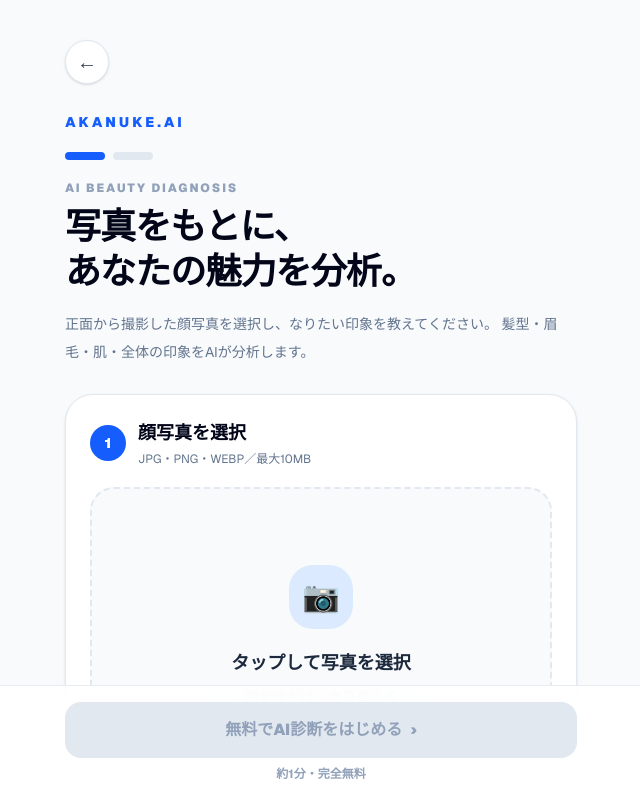
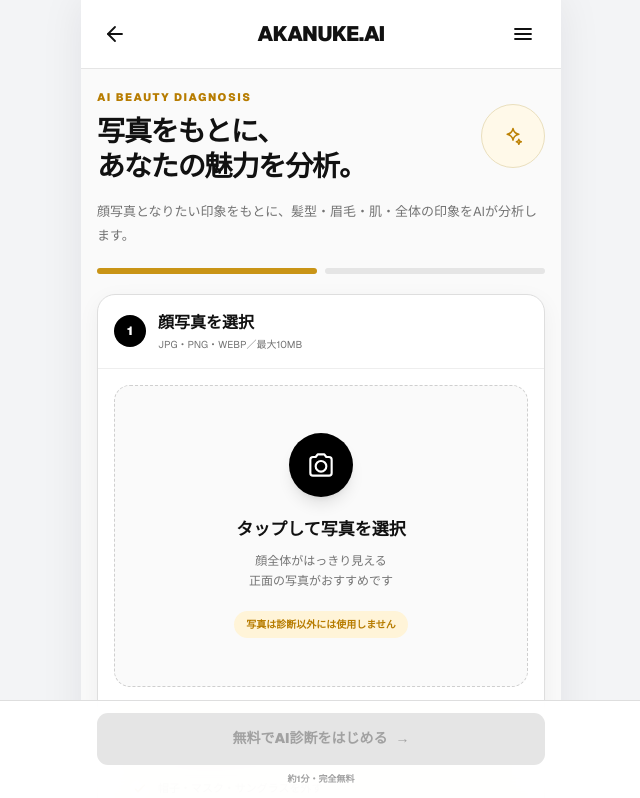
Before and after one commit to mori10tech/akanuke-ai, a Next.js app: page /upload in a window 1280 px wide. Shown: the top 798 px of the page, without its empty margins (319-959 px from the left). Built offline with nearby package versions, Linux system fonts and the light colour scheme.

Commit message:
feat: アップロード画面を新デザインへ統一

```diff
--- a/app/upload/page.tsx
+++ b/app/upload/page.tsx
@@ -1,6 +1,7 @@
 "use client";
 
 import { useEffect, useMemo, useRef, useState } from "react";
+import Link from "next/link";
 import { useRouter } from "next/navigation";
 
 type ImpressionOption = {
@@ -19,56 +20,56 @@ const impressionOptions: ImpressionOption[] = [
   {
     id: "fresh",
     label: "爽やか",
-    description: "明るく、清潔で好印象な雰囲気",
+    description: "明るく清潔感のある、好印象な雰囲気",
     icon: "🌿",
   },
   {
     id: "mature",
     label: "大人っぽい",
     description: "落ち着きがあり、洗練された印象",
-    icon: "🕴️",
+    icon: "♟",
   },
   {
     id: "clean",
     label: "清潔感",
     description: "髪・眉・肌を整えた万人受けする印象",
-    icon: "✨",
+    icon: "✦",
   },
   {
     id: "attractive",
     label: "異性ウケ",
     description: "親しみやすさと魅力を高める方向",
-    icon: "❤️",
+    icon: "♡",
   },
   {
     id: "business",
     label: "ビジネス向き",
     description: "仕事で信頼されやすい誠実な印象",
-    icon: "💼",
+    icon: "▣",
   },
   {
     id: "korean",
     label: "韓国系",
     description: "透明感とトレンド感のあるスタイル",
-    icon: "🇰🇷",
+    icon: "◇",
   },
   {
     id: "masculine",
     label: "男らしい",
     description: "力強く、頼りがいのある印象",
-    icon: "💪",
+    icon: "◆",
   },
   {
     id: "gentle",
     label: "優しそう",
     description: "柔らかく、話しかけやすい雰囲気",
-    icon: "😊",
+    icon: "◡",
   },
   {
     id: "smart",
     label: "知的・スマート",
     description: "理性的で、すっきり洗練された印象",
-    icon: "🧠",
+    icon: "◎",
   },
   {
     id: RECOMMENDED_OPTION_ID,
@@ -77,6 +78,95 @@ const impressionOptions: ImpressionOption[] = [
     icon: "✦",
   },
 ];
+
+function ArrowLeftIcon() {
+  return (
+    <svg
+      viewBox="0 0 24 24"
+      aria-hidden="true"
+      className="h-6 w-6"
+      fill="none"
+      stroke="currentColor"
+      strokeWidth="1.8"
+      strokeLinecap="round"
+      strokeLinejoin="round"
+    >
+      <path d="M19 12H5" />
+      <path d="m12 19-7-7 7-7" />
+    </svg>
+  );
+}
+
+function MenuIcon() {
+  return (
+    <svg
+      viewBox="0 0 24 24"
+      aria-hidden="true"
+      className="h-6 w-6"
+      fill="none"
+      stroke="currentColor"
+      strokeWidth="1.8"
+      strokeLinecap="round"
+    >
+      <path d="M4 7h16" />
+      <path d="M4 12h16" />
+      <path d="M4 17h16" />
+    </svg>
+  );
+}
+
+function CameraIcon() {
+  return (
+    <svg
+      viewBox="0 0 24 24"
+      aria-hidden="true"
+      className="h-8 w-8"
+      fill="none"
+      stroke="currentColor"
+      strokeWidth="1.6"
+      strokeLinecap="round"
+      strokeLinejoin="round"
+    >
+      <path d="M4 8a2 2 0 0 1 2-2h2l1.5-2h5L16 6h2a2 2 0 0 1 2 2v10a2 2 0 0 1-2 2H6a2 2 0 0 1-2-2V8Z" />
+      <circle cx="12" cy="13" r="4" />
+    </svg>
+  );
+}
+
+function SparkleIcon() {
+  return (
+    <svg
+      viewBox="0 0 24 24"
+      aria-hidden="true"
+      className="h-5 w-5"
+      fill="none"
+      stroke="currentColor"
+      strokeWidth="1.8"
+      strokeLinecap="round"
+      strokeLinejoin="round"
+    >
+      <path d="M12 3c.8 4.1 2.9 6.2 7 7-4.1.8-6.2 2.9-7 7-.8-4.1-2.9-6.2-7-7 4.1-.8 6.2-2.9 7-7Z" />
+      <path d="M19 16c.3 1.7 1.3 2.7 3 3-1.7.3-2.7 1.3-3 3-.3-1.7-1.3-2.7-3-3 1.7-.3 2.7-1.3 3-3Z" />
+    </svg>
+  );
+}
+
+function CheckIcon() {
+  return (
+    <svg
+      viewBox="0 0 24 24"
+      aria-hidden="true"
+      className="h-4 w-4"
+      fill="none"
+      stroke="currentColor"
+      strokeWidth="2.2"
+      strokeLinecap="round"
+      strokeLinejoin="round"
+    >
+      <path d="m5 12 4 4L19 6" />
+    </svg>
+  );
+}
 
 export default function UploadPage() {
   const router = useRouter();
@@ -153,7 +243,6 @@ export default function UploadPage() {
 
       setPreview(reader.result);
       setNotice(null);
-
       window.sessionStorage.setItem(IMAGE_STORAGE_KEY, reader.result);
 
       window.setTimeout(() => {
@@ -189,7 +278,6 @@ export default function UploadPage() {
           ? []
           : [RECOMMENDED_OPTION_ID],
       );
-
       return;
     }
 
@@ -224,7 +312,6 @@ export default function UploadPage() {
         behavior: "smooth",
         block: "start",
       });
-
       return;
     }
 
@@ -238,9 +325,9 @@ export default function UploadPage() {
 
   if (!isLoaded) {
     return (
-      <main className="flex min-h-screen items-center justify-center bg-slate-50">
+      <main className="flex min-h-screen items-center justify-center bg-[#f3f4f6]">
         <div
-          className="h-10 w-10 animate-spin rounded-full border-4 border-slate-200 border-t-blue-600"
+          className="h-9 w-9 animate-spin rounded-full border-[3px] border-neutral-200 border-t-[#c99416]"
           aria-label="読み込み中"
         />
       </main>
@@ -248,96 +335,118 @@ export default function UploadPage() {
   }
 
   return (
-    <main className="min-h-screen bg-slate-50 px-4 pb-36 pt-6 sm:px-6 sm:pt-10">
-      <div className="mx-auto w-full max-w-lg">
-        <header className="mb-7">
+    <main className="min-h-screen bg-[#f3f4f6] text-[#111111]">
+      <div className="mx-auto min-h-screen w-full max-w-[480px] bg-[#fafafa] shadow-[0_0_40px_rgba(15,23,42,0.08)]">
+        <header className="sticky top-0 z-40 border-b border-[#e5e5e5] bg-white/95 backdrop-blur-xl">
+          <div className="grid h-[68px] grid-cols-[48px_1fr_48px] items-center px-3">
+            <Link
+              href="/"
+              aria-label="トップページへ戻る"
+              className="flex h-11 w-11 items-center justify-center rounded-full transition hover:bg-neutral-100 active:scale-95"
+            >
+              <ArrowLeftIcon />
+            </Link>
+
+            <Link
+              href="/"
+              className="text-center text-[21px] font-black tracking-[-0.03em]"
+            >
+              AKANUKE.AI
+            </Link>
+
             <button
               type="button"
-            onClick={() => router.push("/")}
-            className="flex h-11 w-11 items-center justify-center rounded-full border border-slate-200 bg-white text-xl font-bold text-slate-700 shadow-sm transition active:scale-95"
-            aria-label="トップページへ戻る"
+              aria-label="メニューを開く"
+              className="flex h-11 w-11 items-center justify-center rounded-full transition hover:bg-neutral-100 active:scale-95"
             >
-            ←
+              <MenuIcon />
             </button>
+          </div>
+        </header>
 
-          <p className="mt-7 text-sm font-black tracking-[0.22em] text-blue-600">
-            AKANUKE.AI
+        <div className="px-4 pb-36 pt-5">
+          <div className="flex items-center justify-between">
+            <div>
+              <p className="text-[11px] font-black tracking-[0.14em] text-[#b77c00]">
+                AI BEAUTY DIAGNOSIS
+              </p>
+
+              <h1 className="mt-2 text-[28px] font-black leading-[1.25] tracking-[-0.04em]">
+                写真をもとに、
+                <br />
+                あなたの魅力を分析。
+              </h1>
+            </div>
+
+            <div className="flex h-16 w-16 items-center justify-center rounded-full border border-[#eadfbd] bg-[#fff9e9] text-[#bd8205]">
+              <SparkleIcon />
+            </div>
+          </div>
+
+          <p className="mt-4 text-[13px] leading-6 text-neutral-500">
+            顔写真となりたい印象をもとに、髪型・眉毛・肌・全体の印象をAIが分析します。
           </p>
 
           <div className="mt-5 flex items-center gap-2">
-            <span className="h-2 w-10 rounded-full bg-blue-600" />
-            <span
-              className={`h-2 w-10 rounded-full transition-colors ${
-                preview ? "bg-blue-600" : "bg-slate-200"
+            <div className="h-1.5 flex-1 rounded-full bg-[#c99416]" />
+            <div
+              className={`h-1.5 flex-1 rounded-full transition-colors ${
+                preview ? "bg-[#c99416]" : "bg-neutral-200"
               }`}
             />
           </div>
 
-          <p className="mt-5 text-xs font-black tracking-[0.16em] text-slate-400">
-            AI BEAUTY DIAGNOSIS
-          </p>
-
-          <h1 className="mt-2 text-3xl font-black leading-tight tracking-tight text-slate-950 sm:text-4xl">
-            写真をもとに、
-            <br />
-            あなたの魅力を分析。
-          </h1>
-
-          <p className="mt-4 text-sm leading-7 text-slate-500">
-            正面から撮影した顔写真を選択し、なりたい印象を教えてください。
-            髪型・眉毛・肌・全体の印象をAIが分析します。
-          </p>
-        </header>
-
-        <section className="rounded-[28px] border border-slate-200 bg-white p-4 shadow-sm sm:p-6">
-          <div className="flex items-center gap-3">
-            <span className="flex h-9 w-9 items-center justify-center rounded-full bg-blue-600 text-sm font-black text-white">
+          <section className="mt-5 overflow-hidden rounded-[18px] border border-[#dedede] bg-white shadow-[0_6px_22px_rgba(15,23,42,0.05)]">
+            <div className="flex items-center gap-3 border-b border-[#eeeeee] px-4 py-4">
+              <span className="flex h-8 w-8 items-center justify-center rounded-full bg-black text-[12px] font-black text-white">
                 1
               </span>
 
               <div>
-              <h2 className="text-lg font-black text-slate-950">
-                顔写真を選択
-              </h2>
-
-              <p className="mt-1 text-xs text-slate-500">
+                <h2 className="text-[16px] font-black">顔写真を選択</h2>
+                <p className="mt-0.5 text-[10px] text-neutral-500">
                   JPG・PNG・WEBP／最大10MB
                 </p>
               </div>
             </div>
 
-          <label className="mt-5 block cursor-pointer overflow-hidden rounded-3xl border-2 border-dashed border-slate-200 bg-slate-50 transition hover:border-blue-300 hover:bg-blue-50/30">
+            <div className="p-4">
+              <label className="block cursor-pointer overflow-hidden rounded-[16px] border border-dashed border-[#cfcfcf] bg-[#fafafa] transition hover:border-[#c99416]">
                 {preview ? (
-              <div className="relative bg-slate-100">
+                  <div className="relative bg-neutral-100">
                     {/* eslint-disable-next-line @next/next/no-img-element */}
                     <img
                       src={preview}
                       alt="選択した顔写真"
-                  className="block max-h-[520px] min-h-80 w-full object-contain"
+                      className="block max-h-[500px] min-h-[320px] w-full object-contain"
                     />
 
-                <div className="pointer-events-none absolute inset-x-0 bottom-0 bg-gradient-to-t from-black/40 to-transparent px-4 pb-4 pt-14">
-                  <p className="text-center text-sm font-bold text-white">
+                    <div className="pointer-events-none absolute inset-x-0 bottom-0 bg-gradient-to-t from-black/60 to-transparent px-4 pb-4 pt-16">
+                      <p className="text-center text-[12px] font-black text-white">
                         タップして写真を変更
                       </p>
                     </div>
                   </div>
                 ) : (
-              <div className="flex min-h-80 items-center justify-center px-6 text-center">
+                  <div className="flex min-h-[300px] items-center justify-center px-6 text-center">
                     <div>
-                  <span className="mx-auto flex h-16 w-16 items-center justify-center rounded-3xl bg-blue-100 text-3xl">
-                    📷
+                      <span className="mx-auto flex h-16 w-16 items-center justify-center rounded-full bg-black text-white shadow-lg">
+                        <CameraIcon />
                       </span>
 
-                  <p className="mt-5 text-lg font-black text-slate-800">
+                      <p className="mt-5 text-[17px] font-black">
                         タップして写真を選択
                       </p>
 
-                  <p className="mt-2 text-sm leading-6 text-slate-400">
+                      <p className="mt-2 text-[12px] leading-5 text-neutral-500">
                         顔全体がはっきり見える
                         <br />
                         正面の写真がおすすめです
                       </p>
+
+                      <span className="mt-5 inline-flex rounded-full bg-[#fff4d8] px-3 py-1.5 text-[10px] font-black text-[#b77c00]">
+                        写真は診断以外には使用しません
+                      </span>
                     </div>
                   </div>
                 )}
@@ -354,80 +463,82 @@ export default function UploadPage() {
                 <button
                   type="button"
                   onClick={handleResetImage}
-              className="mt-3 w-full rounded-xl py-3 text-sm font-bold text-slate-500 transition hover:bg-slate-50 hover:text-slate-800"
+                  className="mt-3 w-full rounded-[10px] border border-[#dedede] py-3 text-[12px] font-black transition hover:bg-neutral-50"
                 >
                   写真を削除して選び直す
                 </button>
               )}
 
-          <div className="mt-5 rounded-2xl bg-blue-50 p-5">
-            <p className="text-sm font-black text-blue-700">
+              <div className="mt-4 rounded-[14px] bg-[#fff9e9] p-4">
+                <p className="text-[12px] font-black text-[#b77c00]">
                   きれいに診断するためのポイント
                 </p>
 
-            <ul className="mt-3 space-y-2 text-sm leading-6 text-slate-600">
-              <li className="flex gap-2">
-                <span className="font-black text-blue-600">✓</span>
-                明るい場所で正面を向く
+                <ul className="mt-3 space-y-2.5">
+                  {[
+                    "明るい場所で正面を向く",
+                    "帽子・マスク・サングラスを外す",
+                    "加工やフィルターを使用しない",
+                  ].map((item) => (
+                    <li
+                      key={item}
+                      className="flex items-center gap-2 text-[11px] text-neutral-700"
+                    >
+                      <span className="flex h-5 w-5 items-center justify-center rounded-full bg-white text-[#bd8205]">
+                        <CheckIcon />
+                      </span>
+                      {item}
                     </li>
-
-              <li className="flex gap-2">
-                <span className="font-black text-blue-600">✓</span>
-                帽子・マスク・サングラスを外す
-              </li>
-
-              <li className="flex gap-2">
-                <span className="font-black text-blue-600">✓</span>
-                加工やフィルターを使用していない写真
-              </li>
+                  ))}
                 </ul>
+              </div>
             </div>
           </section>
 
           {preview && (
             <section
               ref={preferenceSectionRef}
-            className="scroll-mt-6 pt-7"
+              className="scroll-mt-24 pt-5"
             >
-            <div className="rounded-[28px] border border-slate-200 bg-white p-4 shadow-sm sm:p-6">
-              <div className="flex items-center gap-3">
-                <span className="flex h-9 w-9 items-center justify-center rounded-full bg-blue-600 text-sm font-black text-white">
+              <div className="overflow-hidden rounded-[18px] border border-[#dedede] bg-white shadow-[0_6px_22px_rgba(15,23,42,0.05)]">
+                <div className="flex items-center gap-3 border-b border-[#eeeeee] px-4 py-4">
+                  <span className="flex h-8 w-8 items-center justify-center rounded-full bg-black text-[12px] font-black text-white">
                     2
                   </span>
 
                   <div>
-                  <h2 className="text-lg font-black text-slate-950">
+                    <h2 className="text-[16px] font-black">
                       なりたい印象を選択
                     </h2>
-
-                  <p className="mt-1 text-xs text-slate-500">
+                    <p className="mt-0.5 text-[10px] text-neutral-500">
                       最大2つまで選択できます
                     </p>
                   </div>
                 </div>
 
-              <div className="mt-5 rounded-2xl border border-blue-100 bg-gradient-to-br from-blue-50 to-white p-4">
-                <div className="flex items-start gap-3">
-                  <span className="flex h-10 w-10 shrink-0 items-center justify-center rounded-2xl bg-blue-600 text-lg text-white shadow-lg shadow-blue-200">
-                    ✦
+                <div className="p-4">
+                  <div className="rounded-[14px] bg-[#fff9e9] p-4">
+                    <div className="flex gap-3">
+                      <span className="flex h-10 w-10 shrink-0 items-center justify-center rounded-full bg-white text-[#bd8205] shadow-sm">
+                        <SparkleIcon />
                       </span>
 
                       <div>
-                    <p className="text-sm font-black text-slate-900">
-                      提案内容をあなた向けに調整
+                        <p className="text-[12px] font-black text-[#b77c00]">
+                          AIからのアドバイス
                         </p>
-
-                    <p className="mt-1 text-xs leading-5 text-slate-500">
-                      選んだ印象を、髪型・眉毛・肌・商品の提案内容に反映します。
+                        <p className="mt-1 text-[11px] leading-5 text-neutral-700">
+                          選んだ印象を、髪型・眉毛・肌・商品・サロンの提案内容に反映します。
                         </p>
                       </div>
                     </div>
                   </div>
 
-              <div className="mt-5 grid grid-cols-2 gap-3">
+                  <div className="mt-4 grid grid-cols-2 gap-2.5">
                     {impressionOptions.map((option) => {
                       const isSelected = selectedIds.includes(option.id);
-                  const selectionNumber = selectedIds.indexOf(option.id) + 1;
+                      const selectionNumber =
+                        selectedIds.indexOf(option.id) + 1;
                       const isRecommended =
                         option.id === RECOMMENDED_OPTION_ID;
 
@@ -437,41 +548,39 @@ export default function UploadPage() {
                           type="button"
                           onClick={() => toggleSelection(option.id)}
                           aria-pressed={isSelected}
-                      className={`relative min-h-40 rounded-3xl border p-4 text-left transition duration-200 active:scale-[0.98] ${
+                          className={`relative min-h-[130px] rounded-[14px] border p-3.5 text-left transition active:scale-[0.98] ${
                             isSelected
-                          ? "border-blue-600 bg-blue-600 text-white shadow-xl shadow-blue-200"
+                              ? "border-black bg-black text-white shadow-lg"
                               : isRecommended
-                            ? "border-slate-900 bg-slate-950 text-white shadow-lg"
-                            : "border-slate-200 bg-white text-slate-950 shadow-sm hover:border-blue-300 hover:bg-blue-50/30"
+                                ? "border-[#d6a11d] bg-[#fff9e9] text-black"
+                                : "border-[#dedede] bg-white text-black hover:border-neutral-400"
                           }`}
                         >
                           {isSelected && (
-                        <span className="absolute right-3 top-3 flex h-7 w-7 items-center justify-center rounded-full bg-white text-xs font-black text-blue-600 shadow-sm">
+                            <span className="absolute right-3 top-3 flex h-6 w-6 items-center justify-center rounded-full bg-[#d6a11d] text-[10px] font-black text-white">
                               {selectionNumber}
                             </span>
                           )}
 
                           <span
-                        className={`flex h-11 w-11 items-center justify-center rounded-2xl text-xl ${
+                            className={`flex h-9 w-9 items-center justify-center rounded-full text-[17px] ${
                               isSelected
                                 ? "bg-white/15"
-                            : isRecommended
-                              ? "bg-white/10"
-                              : "bg-slate-100"
+                                : "bg-[#f3f3f3] text-[#b77c00]"
                             }`}
                           >
                             {option.icon}
                           </span>
 
-                      <p className="mt-4 text-base font-black leading-6">
+                          <p className="mt-3 text-[13px] font-black">
                             {option.label}
                           </p>
 
                           <p
-                        className={`mt-2 text-xs leading-5 ${
-                          isSelected || isRecommended
-                            ? "text-white/70"
-                            : "text-slate-500"
+                            className={`mt-1.5 text-[10px] leading-4 ${
+                              isSelected
+                                ? "text-white/65"
+                                : "text-neutral-500"
                             }`}
                           >
                             {option.description}
@@ -481,43 +590,45 @@ export default function UploadPage() {
                     })}
                   </div>
 
-              <div className="mt-5 min-h-6 text-center">
+                  <div className="mt-4 min-h-6 text-center">
                     {notice ? (
-                  <p className="text-sm font-bold text-red-500">
+                      <p className="text-[11px] font-black text-red-500">
                         {notice}
                       </p>
                     ) : selectedLabels.length > 0 ? (
-                  <p className="text-sm font-bold text-blue-600">
+                      <p className="text-[11px] font-black text-[#b77c00]">
                         選択中：{selectedLabels.join(" × ")}
                       </p>
                     ) : (
-                  <p className="text-sm text-slate-400">
+                      <p className="text-[11px] text-neutral-400">
                         1〜2つ選択してください
                       </p>
                     )}
+                  </div>
                 </div>
               </div>
             </section>
           )}
         </div>
 
-      <div className="fixed inset-x-0 bottom-0 z-40 border-t border-slate-200/80 bg-white/90 px-4 pb-[max(18px,env(safe-area-inset-bottom))] pt-4 backdrop-blur-xl sm:px-6">
-        <div className="mx-auto max-w-lg">
+        <div className="fixed inset-x-0 bottom-0 z-50 border-t border-[#dedede] bg-white/95 px-4 pb-[max(14px,env(safe-area-inset-bottom))] pt-3 backdrop-blur-xl">
+          <div className="mx-auto w-full max-w-[448px]">
             <button
               type="button"
               onClick={handleDiagnosis}
               disabled={!preview || selectedIds.length === 0}
-            className="w-full rounded-2xl bg-yellow-400 py-4 text-base font-black text-slate-950 shadow-lg shadow-yellow-200/70 transition hover:bg-yellow-300 active:scale-[0.99] disabled:cursor-not-allowed disabled:bg-slate-200 disabled:text-slate-400 disabled:shadow-none"
+              className="min-h-[52px] w-full rounded-[11px] bg-black px-4 text-[14px] font-black text-white shadow-lg transition hover:bg-neutral-800 active:scale-[0.99] disabled:cursor-not-allowed disabled:bg-neutral-200 disabled:text-neutral-400 disabled:shadow-none"
             >
               無料でAI診断をはじめる
               <span className="ml-2" aria-hidden="true">
-              ›
+                →
               </span>
             </button>
 
-          <p className="mt-2 text-center text-xs font-bold text-slate-400">
+            <p className="mt-2 text-center text-[9px] font-bold text-neutral-400">
               約1分・完全無料
             </p>
+          </div>
         </div>
       </div>
     </main>
```
Lines whose indentation alone changed are shown as unchanged.
